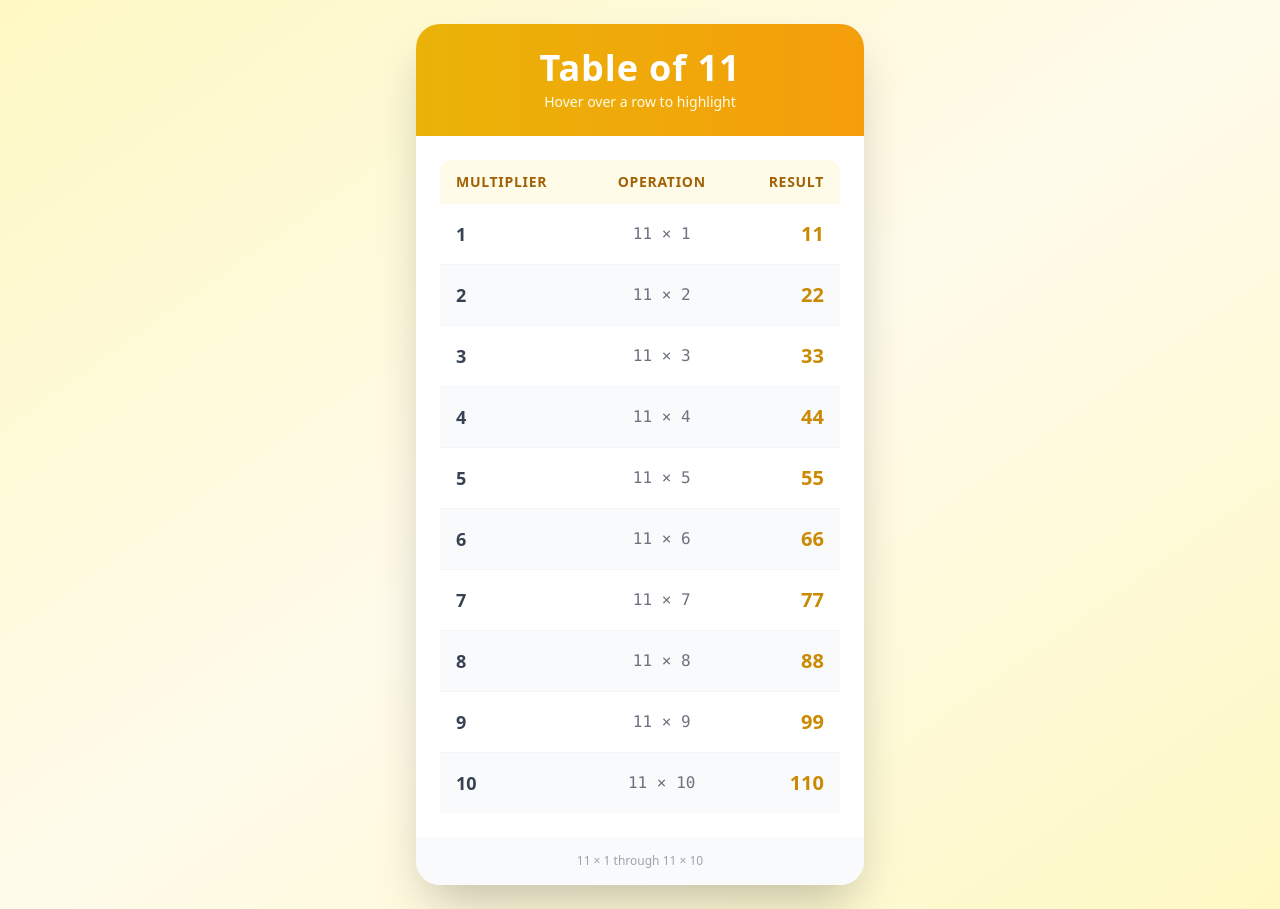
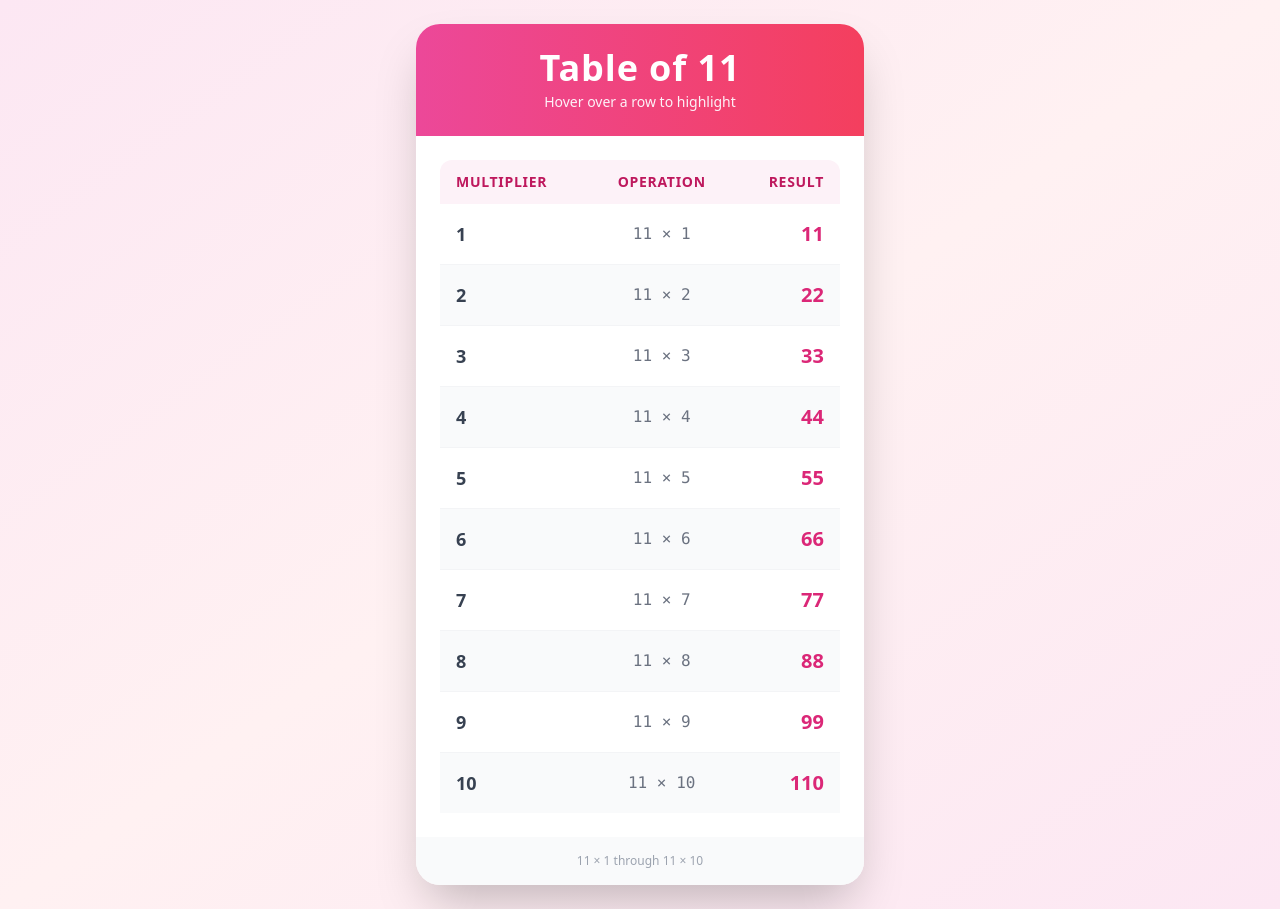
Before and after one commit to StuckInAI/eleven-table-saad-1781110082282, a React (Vite) app: page / in a window 1280 px wide. Built offline with nearby package versions, Linux system fonts and the light colour scheme.

Commit message:
Change theme color to pink

```diff
--- a/src/pages/TablePage.tsx
+++ b/src/pages/TablePage.tsx
@@ -7,14 +7,14 @@ export default function TablePage() {
   const [highlighted, setHighlighted] = useState<number | null>(null);
 
   return (
-    <div className="min-h-screen bg-gradient-to-br from-yellow-100 via-amber-50 to-yellow-100 flex items-center justify-center p-6">
+    <div className="min-h-screen bg-gradient-to-br from-pink-100 via-rose-50 to-pink-100 flex items-center justify-center p-6">
       <div className="bg-white rounded-3xl shadow-2xl overflow-hidden w-full max-w-md">
         {/* Header */}
-        <div className="bg-gradient-to-r from-yellow-500 to-amber-500 px-8 py-6 text-center">
+        <div className="bg-gradient-to-r from-pink-500 to-rose-500 px-8 py-6 text-center">
           <h1 className="text-4xl font-extrabold text-white tracking-wide">
             Table of {number}
           </h1>
-          <p className="text-yellow-50 mt-1 text-sm">
+          <p className="text-pink-50 mt-1 text-sm">
             Hover over a row to highlight
           </p>
         </div>
@@ -23,14 +23,14 @@ export default function TablePage() {
         <div className="p-6">
           <table className="w-full border-collapse">
             <thead>
-              <tr className="bg-yellow-50">
-                <th className="py-3 px-4 text-left text-yellow-700 font-semibold text-sm uppercase tracking-wider rounded-tl-xl">
+              <tr className="bg-pink-50">
+                <th className="py-3 px-4 text-left text-pink-700 font-semibold text-sm uppercase tracking-wider rounded-tl-xl">
                   Multiplier
                 </th>
-                <th className="py-3 px-4 text-center text-yellow-700 font-semibold text-sm uppercase tracking-wider">
+                <th className="py-3 px-4 text-center text-pink-700 font-semibold text-sm uppercase tracking-wider">
                   Operation
                 </th>
-                <th className="py-3 px-4 text-right text-yellow-700 font-semibold text-sm uppercase tracking-wider rounded-tr-xl">
+                <th className="py-3 px-4 text-right text-pink-700 font-semibold text-sm uppercase tracking-wider rounded-tr-xl">
                   Result
                 </th>
               </tr>
@@ -47,10 +47,10 @@ export default function TablePage() {
                     className={clsx(
                       'transition-colors duration-150 cursor-pointer border-b border-gray-100 last:border-b-0',
                       isHighlighted
-                        ? 'bg-yellow-500'
+                        ? 'bg-pink-500'
                         : multiplier % 2 === 0
-                        ? 'bg-gray-50 hover:bg-yellow-50'
-                        : 'bg-white hover:bg-yellow-50'
+                        ? 'bg-gray-50 hover:bg-pink-50'
+                        : 'bg-white hover:bg-pink-50'
                     )}
                   >
                     <td
@@ -64,7 +64,7 @@ export default function TablePage() {
                     <td
                       className={clsx(
                         'py-4 px-4 text-center font-mono text-base',
-                        isHighlighted ? 'text-yellow-50' : 'text-gray-500'
+                        isHighlighted ? 'text-pink-50' : 'text-gray-500'
                       )}
                     >
                       {number} &times; {multiplier}
@@ -72,7 +72,7 @@ export default function TablePage() {
                     <td
                       className={clsx(
                         'py-4 px-4 text-right font-extrabold text-xl',
-                        isHighlighted ? 'text-white' : 'text-yellow-600'
+                        isHighlighted ? 'text-white' : 'text-pink-600'
                       )}
                     >
                       {result}
```
